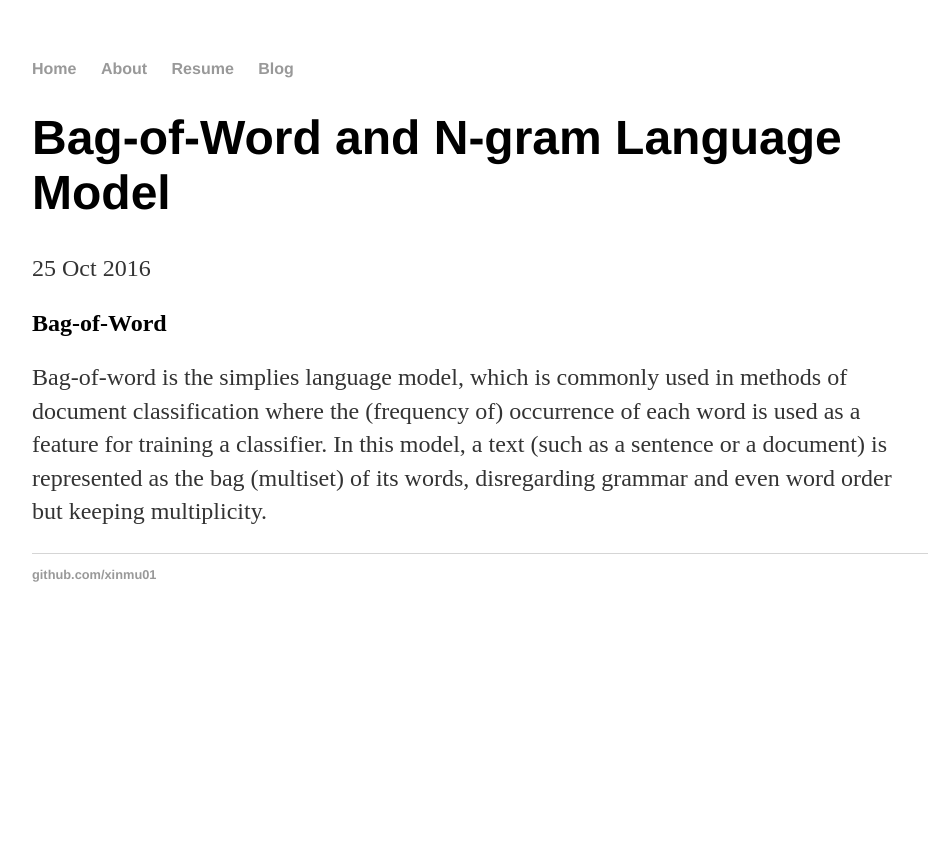
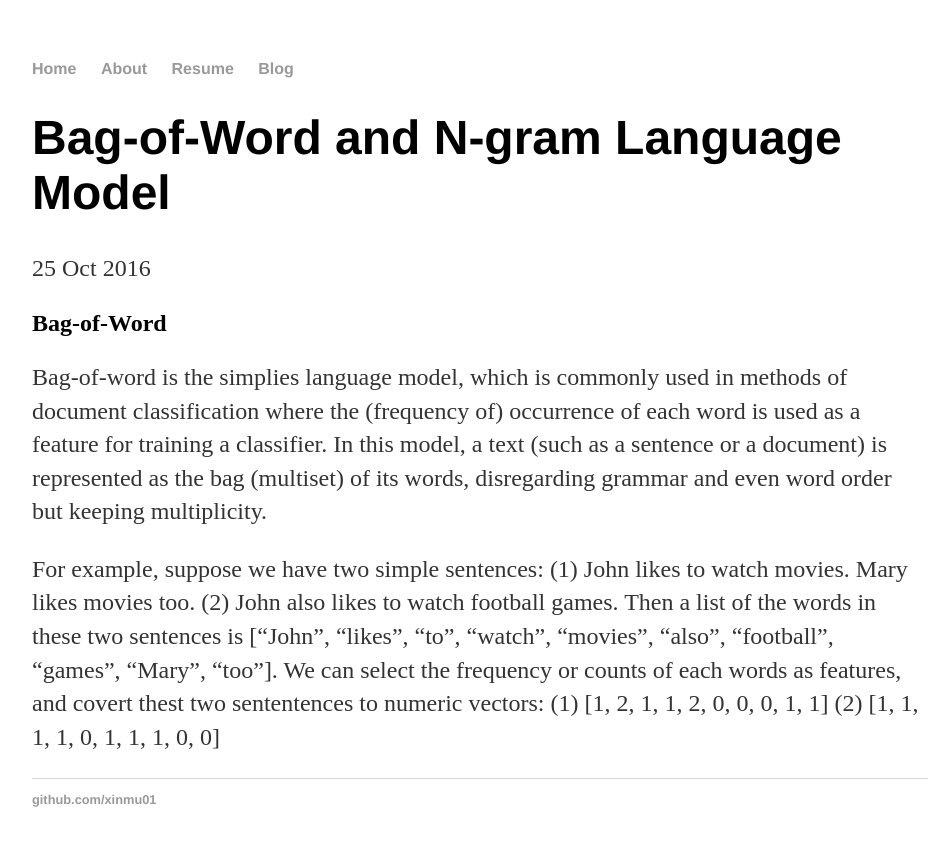
Before and after one commit to xinmu01/xinmu01.github.io, a Jekyll site: the page built from _posts/2016-10-25-Bag-of-Word and N-gram Language Model.md, in a window 1280 px wide. Shown: the top 846 px of the page, without its empty margins (160-1108 px from the left). Built offline with Jekyll 4.4.1, drawn with Linux system fonts in a browser that asks for light colours.

Commit message:
Update 2016-10-25-Bag-of-Word and N-gram Language Model.md

```diff
--- a/_posts/2016-10-25-Bag-of-Word and N-gram Language Model.md
+++ b/_posts/2016-10-25-Bag-of-Word and N-gram Language Model.md
@@ -5,3 +5,11 @@ layout: post
 ---
 ## Bag-of-Word
 Bag-of-word is the simplies language model, which is commonly used in methods of document classification where the (frequency of) occurrence of each word is used as a feature for training a classifier. In this model, a text (such as a sentence or a document) is represented as the bag (multiset) of its words, disregarding grammar and even word order but keeping multiplicity.
+
+For example, suppose we have two simple sentences:
+(1) John likes to watch movies. Mary likes movies too.
+(2) John also likes to watch football games.
+Then a list of the words in these two sentences is ["John", "likes", "to", "watch", "movies", "also", "football", "games", "Mary", "too"].
+We can select the frequency or counts of each words as features, and covert thest two sententences to numeric vectors:
+(1) [1, 2, 1, 1, 2, 0, 0, 0, 1, 1]
+(2) [1, 1, 1, 1, 0, 1, 1, 1, 0, 0]
```
